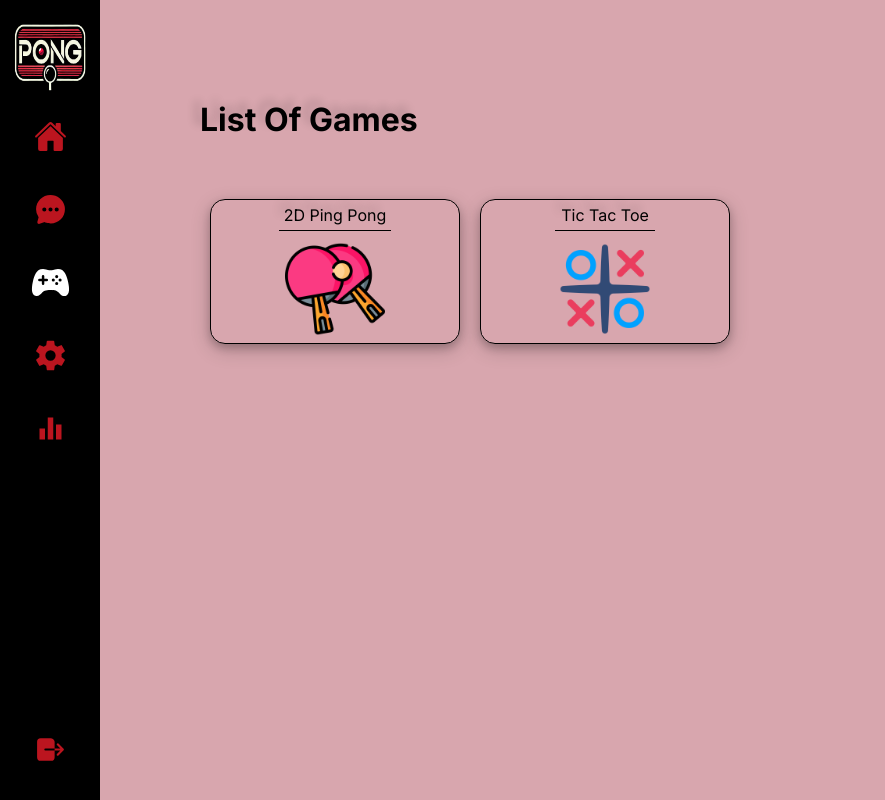
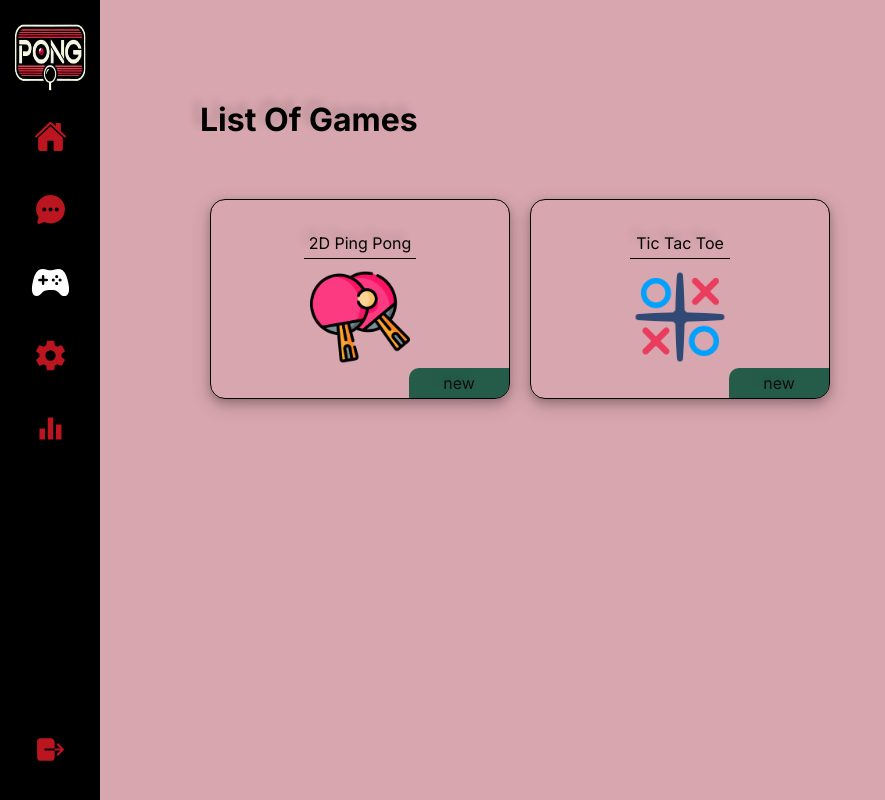
Before and after one commit to kaoutar-12/transcendence_42, a Next.js app in the folder src/frontend/: page /games in a window 1280 px wide. Shown: the whole page, without its empty margins (0-885 px from the left). Built offline with nearby package versions, Linux system fonts and the light colour scheme.

Commit message:
Add status to game link components
	modified:   src/frontend/components/GameLinkItem.tsx
	modified:   src/frontend/styles/game-link-item.css

```diff
--- a/src/frontend/components/GameLinkItem.tsx
+++ b/src/frontend/components/GameLinkItem.tsx
@@ -7,6 +7,7 @@ type Props = {
     title: string;
     image: string;
     href: string;
+    status: string;
 };
 
 const GameLinkItem = (props: Props) => {
@@ -16,6 +17,7 @@ const GameLinkItem = (props: Props) => {
         <div className='title'>{props.title}</div>
         <Image src={props.image} alt={props.title} width={100} height={100} />
         </Link>
+        <div className='status'>{props.status || "new"}</div>
     </div>
   );
 };
--- a/src/frontend/styles/game-link-item.css
+++ b/src/frontend/styles/game-link-item.css
@@ -3,11 +3,14 @@
     flex-direction: column;
     align-items: center;
     justify-content: center;
-    width: 250px;
+    width: 300px;
+    height: 200px;
     margin: 10px;
     border: 1px solid black;
     border-radius: 15px;
     box-shadow: 0 4px 8px 0 rgba(0, 0, 0, 0.2), 0 6px 20px 0 rgba(0, 0, 0, 0.19);
+    position: relative;
+    overflow: hidden;
 }
 
 
@@ -29,3 +32,16 @@
     color: black;
     text-align: center;
 }
+
+.game-item .status {
+    position: absolute;
+    z-index: -1;
+    text-align: center;
+    color: rgb(0, 0, 0);
+    width: 100px;
+    bottom: 0px;
+    right: 0px;
+    padding: 5px;
+    border-top-left-radius: 10px;
+    background-color: rgb(27, 99, 75);
+}
```
